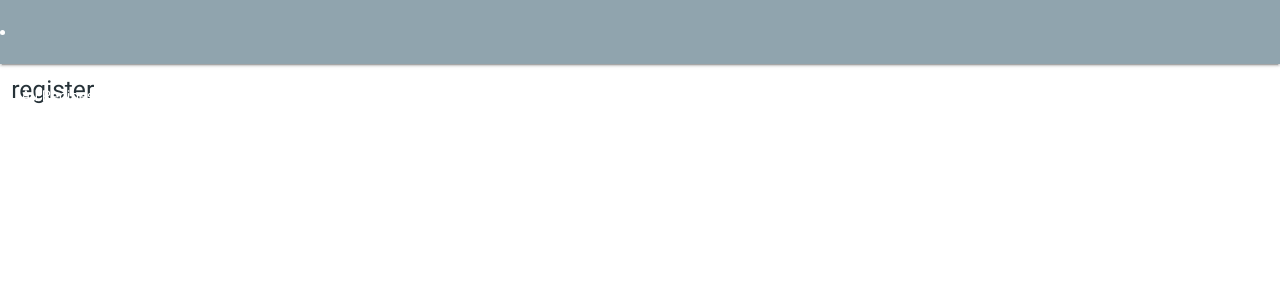
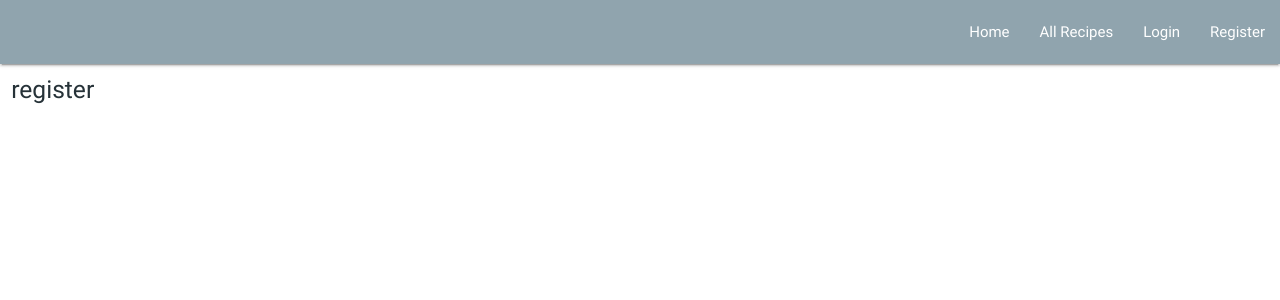
Before and after one commit to DavidColds/food_app, a Python web app: template templates/index.html in a window 1280 px wide. Shown: the top 300 px of the page. Run offline with Jinja, Linux system fonts and the light colour scheme; the template is opened without the code that fills it, so the values that code supplies are empty.

Commit message:
added the navbar

```diff
--- a/templates/base.html
+++ b/templates/base.html
@@ -23,29 +23,33 @@
 
 <body>
   <nav>
-        <li></li>
-        <li>All Recipes</a></li>
+    <div class="nav-wrapper navbar">
+      <a href="#" data-activates="mobile-demo" class="button-collapse"><i class="material-icons">menu</i></a>
+      <ul class="right hide-on-med-and-down">
+        <li><a href="{{ url_for('index') }}">Home</a></li>
+        <li><a href="{{ url_for('get_recipes') }}">All Recipes</a></li>
 
 
         {% if 'username' in session %}
-        <li>Create Recipes</a></li>
-        <li>Logout</a></li>
+        <li><a href="{{ url_for('add_recipe') }}">Create Recipes</a></li>
+        <li><a href="{{ url_for('logout') }}">Logout</a></li>
 
 
         {% else %}
-        <li>Login</a></li>
-        <li>Register</a></li>
+        <li><a href="{{ url_for('login') }}">Login</a></li>
+        <li><a href="{{ url_for('register') }}">Register</a></li>
         {% endif %}
       </ul>
-        <li>Home</a></li>
-        <li>All Recipes</a></li>
+      <ul class="side-nav" id="mobile-demo">
+        <li><a href="{{ url_for('index') }}">Home</a></li>
+        <li><a href="{{ url_for('get_recipes') }}">All Recipes</a></li>
         {% if 'username' in session %}
-        <li>Create Recipes</a></li>
-        <li>Logout</a></li>
+        <li><a href="{{ url_for('add_recipe') }}">Create Recipes</a></li>
+        <li><a href="{{ url_for('logout') }}">Logout</a></li>
 
         {% else %}
-        <li>Login</a></li>
-        <li>Register</a></li>
+        <li><a href="{{ url_for('login') }}">Login</a></li>
+        <li><a href="{{ url_for('register') }}">Register</a></li>
         {% endif %}
       </ul>
     </div>
```
